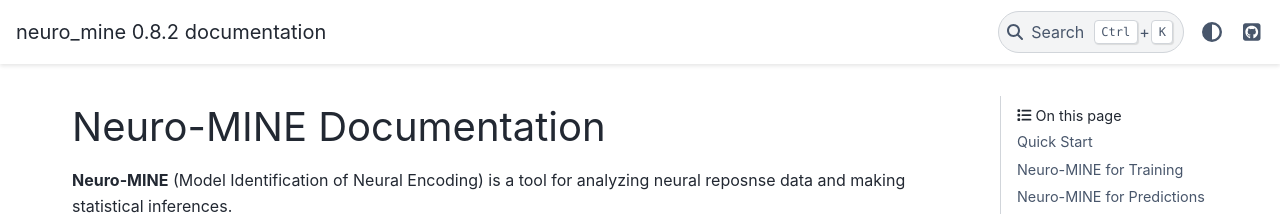
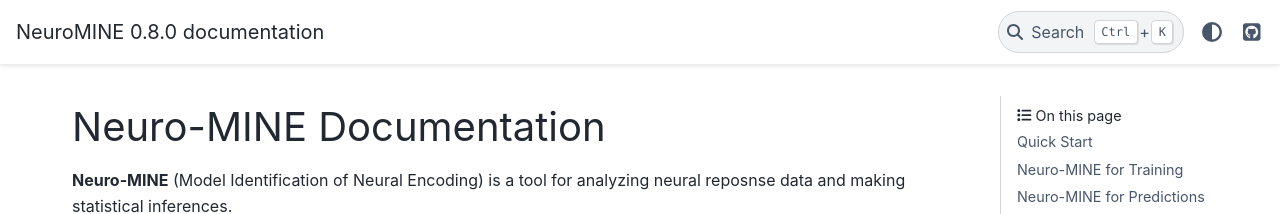
Before and after one commit to matovic5/neuro_mine, a Sphinx documentation site: the page built from docs/index.rst, in a window 1280 px wide. Shown: the top 214 px of the page. Built offline with Sphinx 7.4.7 and the PyData theme 0.15.4, drawn with Linux system fonts in a browser that asks for light colours.

Commit message:
Update conf.py

```diff
--- a/docs/conf.py
+++ b/docs/conf.py
@@ -2,10 +2,10 @@
 
 # -- Project information -----------------------------------------------------
 
-project = 'neuro_mine'
+project = 'NeuroMINE'
 copyright = '2026, Danica Matovic, Martin Haesemeyer'
 author = 'Danica Matovic, Martin Haesemeyer'
-release = '0.8.2'
+release = '0.8.0'
 
 # -- General configuration ---------------------------------------------------
 
```
